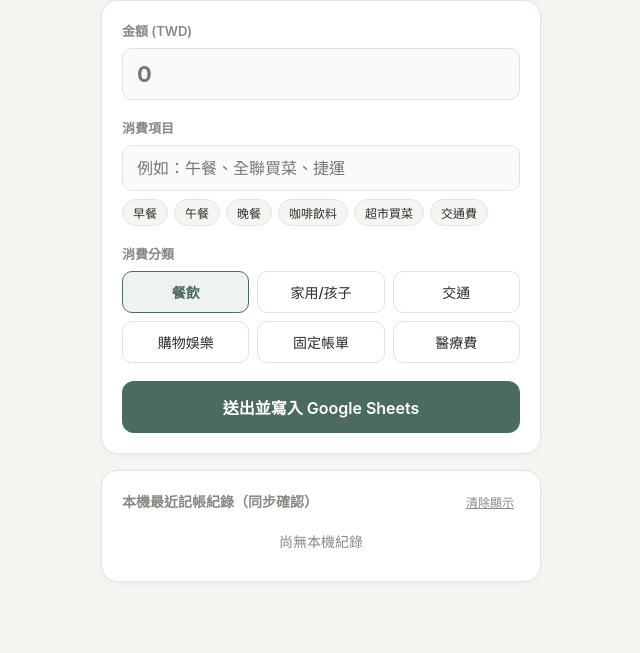
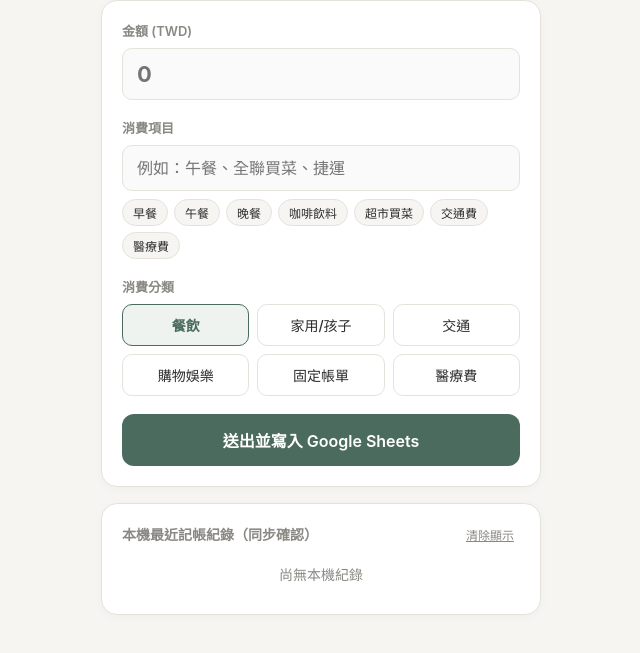
Before and after one commit to EvelynChan75/daily-expense, a plain HTML site: page index.html in a window 1280 px wide. Shown: the part 69-722 px from the top of the page, without its empty margins (319-959 px from the left). Drawn offline with Linux system fonts and the light colour scheme.

Commit message:
Update index.html

```diff
--- a/index.html
+++ b/index.html
@@ -287,6 +287,7 @@
             <button type="button" class="tag-btn" data-item="咖啡飲料" data-cat="餐飲">咖啡飲料</button>
             <button type="button" class="tag-btn" data-item="超市買菜" data-cat="家用/孩子">超市買菜</button>
             <button type="button" class="tag-btn" data-item="交通費" data-cat="交通">交通費</button>
+            <button type="button" class="tag-btn" data-item="醫療費" data-cat="醫療">醫療費</button>
           </div>
         </div>
 
```
